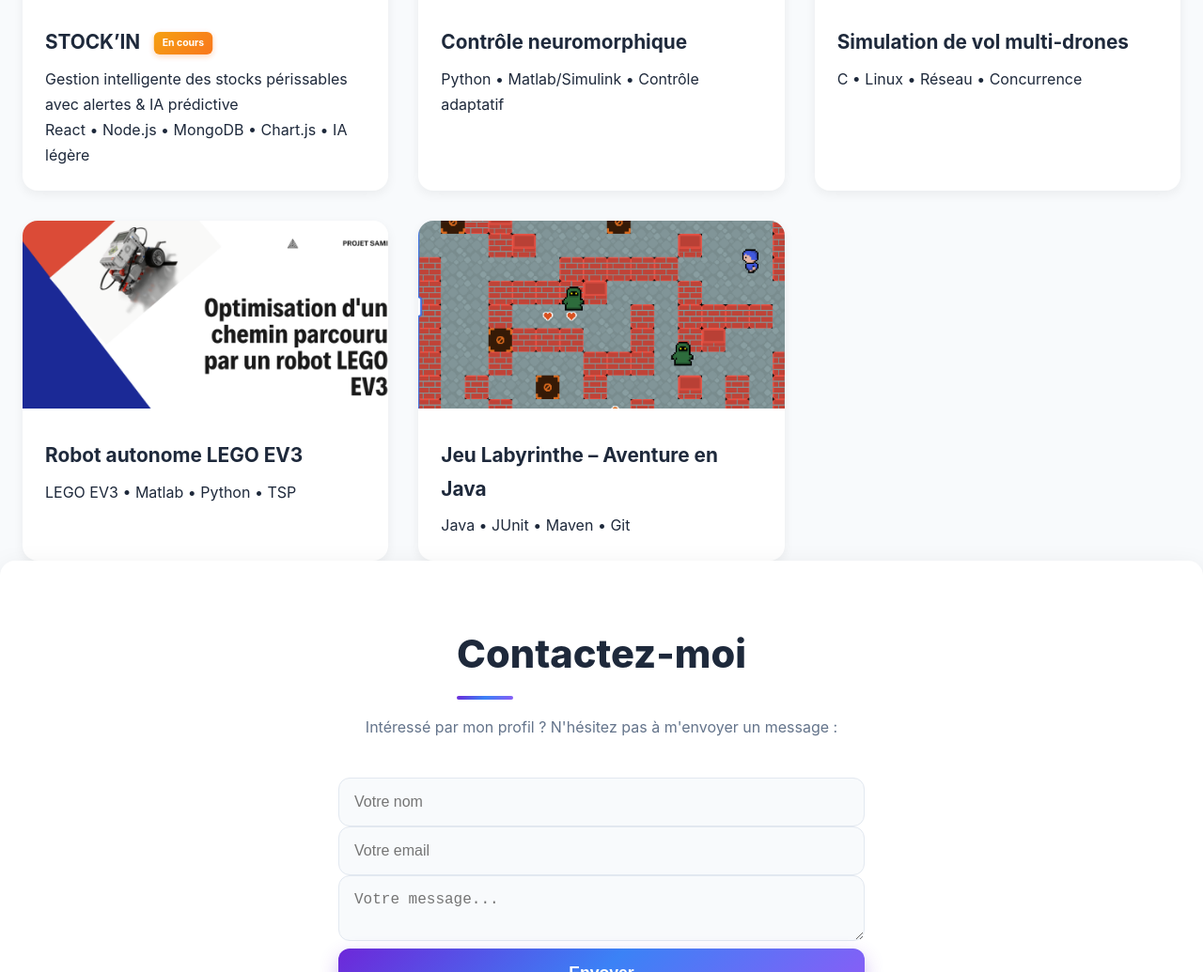
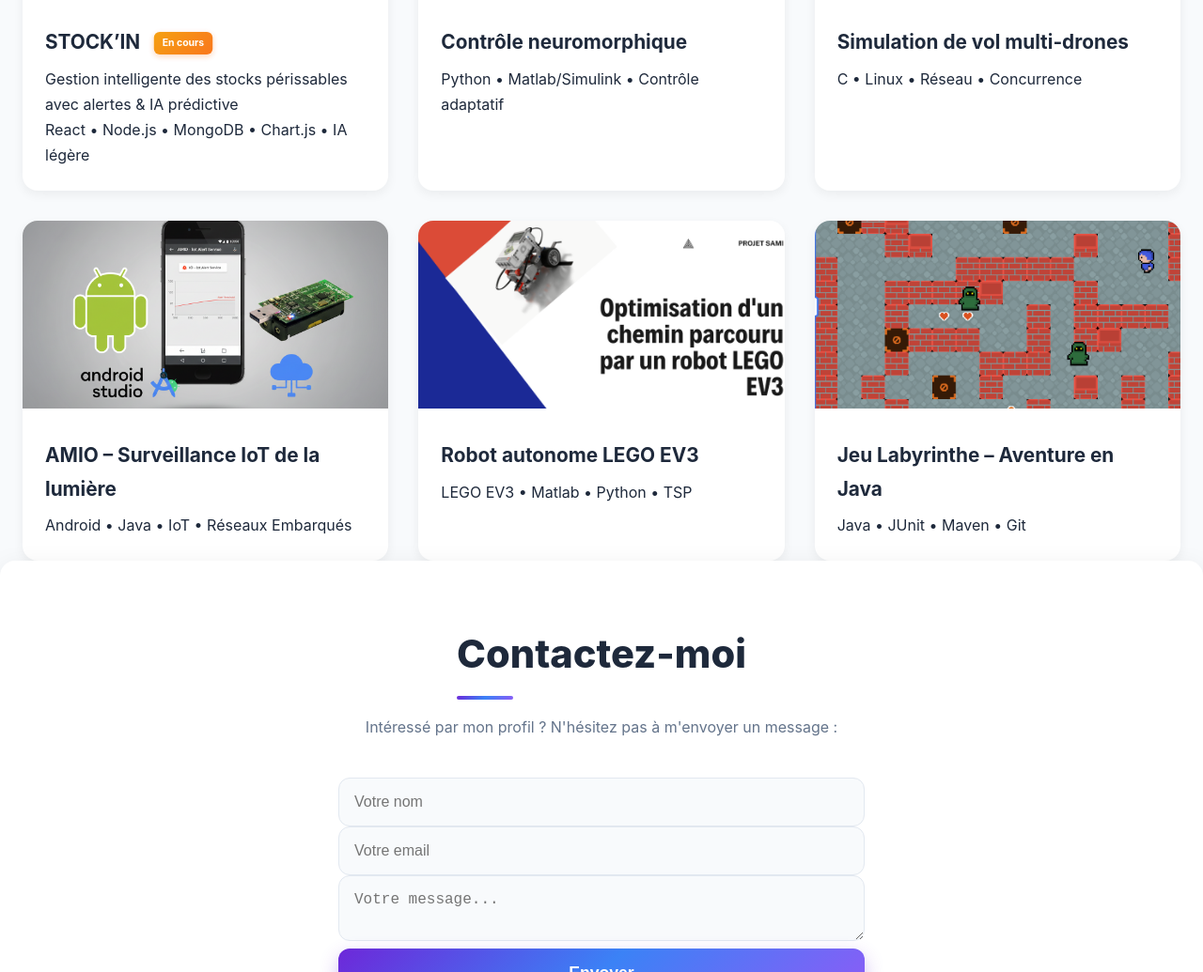
Before and after one commit to OmarGue/omar-guennouni.github.io, a plain HTML site: page index.html in a window 1280 px wide. Shown: the part 2376-3411 px from the top of the page at 94% size. Drawn offline with nearby package versions, Linux system fonts and the light colour scheme; a web font is replaced by a local one.

Commit message:
New projects

```diff
--- a/index.html
+++ b/index.html
@@ -270,7 +270,20 @@
         </div>
       </div>
 
-      <!-- Projet 3 -->
+      <!-- Projet AMIO -->
+      <div class="project-card"
+           data-title="AMIO – Surveillance IoT de la lumière"
+           data-desc="Application Android pour monitorer les capteurs de lumière via web service IoT Lab. Détection de changements brusques (&gt;80%), alertes par notifications et emails, vibration sur nouveau capteur, paramètres persistants et démarrage automatique. Rapport PDF en démo."
+           data-img="img/amio.png"
+           data-github=""
+           data-demo="files/Doc_Projet_AMIO.pdf">
+        <img src="img/amio.png" alt="AMIO – Surveillance IoT de la lumière">
+        <div class="project-info">
+          <h3>AMIO – Surveillance IoT de la lumière</h3>
+          <span class="tags">Android • Java • IoT • Réseaux Embarqués</span>
+        </div>
+      </div>
+
       <!-- Projet 4 -->
       <div class="project-card"
            data-title="Robot autonome LEGO EV3"
```
Also changed, not shown: img/amio.png (added), 1 other file.
